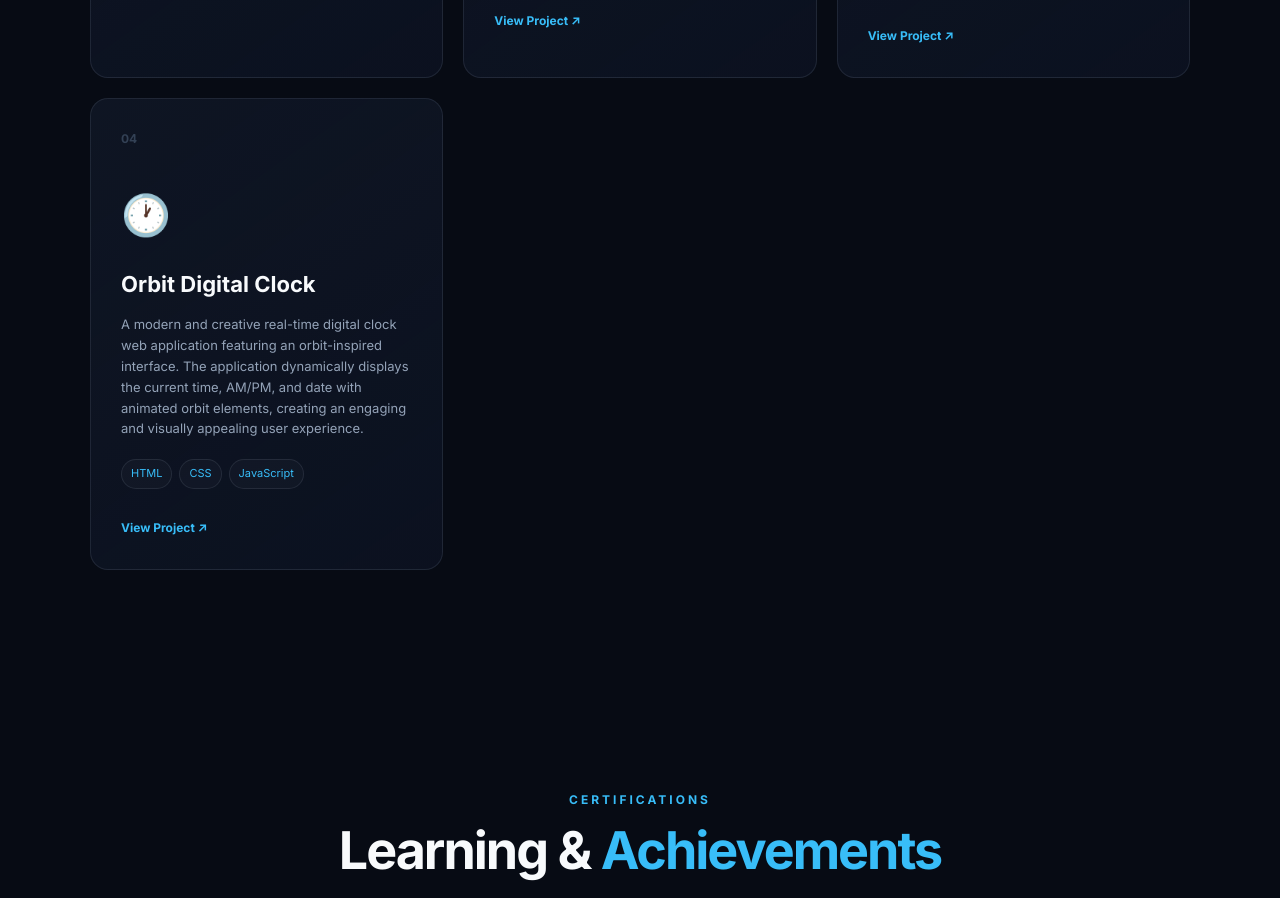
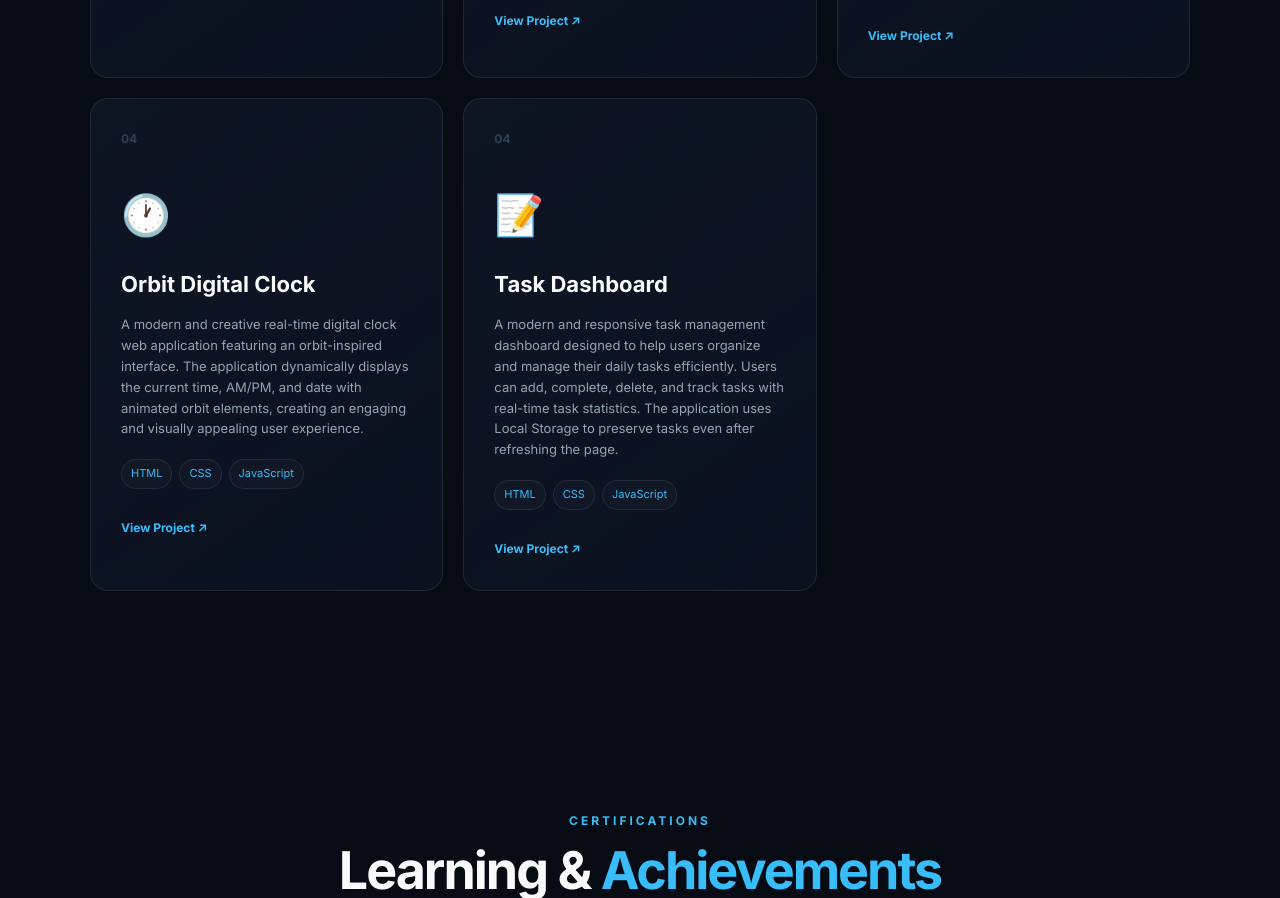
Before and after one commit to savithaviswanathan-lab/savitha-portfolio, a plain HTML site: page index.html in a window 1280 px wide. Shown: the part 3683-4581 px from the top of the page. Drawn offline with Linux system fonts and the light colour scheme.

Commit message:
Add Task Dashboard project to portfolio

```diff
--- a/index.html
+++ b/index.html
@@ -418,6 +418,30 @@
 
             </article>
 
+            <article class="project reveal">
+
+                <div class="project-number">04</div>
+
+                <div class="project-icon">📝</div>
+
+                <h3>Task Dashboard</h3>
+
+                <p>
+                    A modern and responsive task management dashboard designed to help users organize and manage their daily tasks efficiently. Users can add, complete, delete, and track tasks with real-time task statistics. The application uses Local Storage to preserve tasks even after refreshing the page.
+                </p>
+
+                <div class="tags">
+                    <span>HTML</span>
+                    <span>CSS</span>
+                    <span>JavaScript</span>
+                </div>
+
+                <a href="https://savithaviswanathan-lab.github.io/task-dashboard/" class="project-link">
+                    View Project ↗
+                </a>
+
+            </article>
+
         </div>
 
     </section>
```
